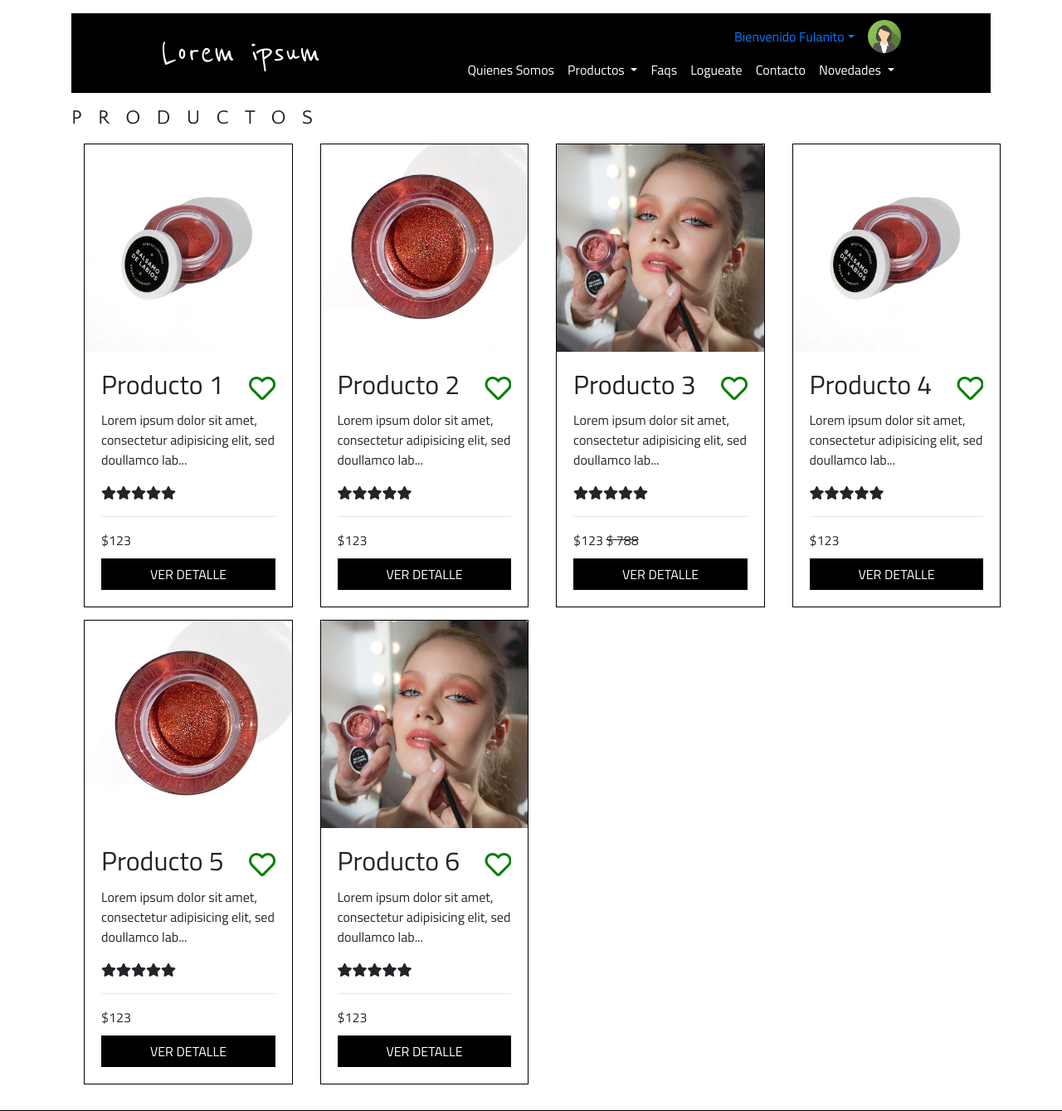
After one commit to TomasMVazquez/lorem_ipsum, a PHP site: page /productos2.php in a window 1280 px wide. The commit adds this page. Shown: the top 1339 px of the page at 83% size. Run offline with PHP 8.4, Linux system fonts and the light colour scheme; some libraries are stand-ins or nearby versions; some web fonts are replaced.

Commit message:
v 0.3.4 Agrego productos, listado y detalle de productos con php

```diff
--- a/css/gaby.css
+++ b/css/gaby.css
@@ -31,7 +31,7 @@ ul, ol {
 
 }
 
-.banner {
+.encabezado {
   background-color: #F9F7F7;
   max-width: 100%;
   margin: 0 auto;
@@ -44,18 +44,6 @@ ul, ol {
   width: 100%;
 }
 
-.listado-productos {
-  display: flex;
-  flex-direction: row;
-  justify-content: space-between;
-  align-items: flex-start;
-}
-
-.producto {
-  max-width: 100%;
-  margin: 10px auto 0px auto;
-
-}
 
 .banner-seccion-producto {
   position: relative;
@@ -79,9 +67,63 @@ h2.titseccion {
 
 }
 
-.img-producto {
-  max-width: 100%;
 
+/* LISTADO PRODUCTOS */
+
+.listado-productos {
+
+}
+
+/* CARD */
+
+.producto {
+  padding: 0;
+  border-radius: 0;
+  margin: 0px 5px 5px 5px;
+  border: 1px solid black;
+  width: 99%;
+
+
+}
+
+.encabezado-producto {
+  overflow: hidden;
+
+}
+
+.nombre-producto {
+  float: left;
+  font-size: 2em;
+}
+.corazon {
+  float: right;
+  font-size: 2em;
+  color: green;
+}
+
+.boton-detalle {
+  margin-top: 10px;
+}
+
+.btn-detalle {
+  display: inline-block;
+  font-weight: 400;
+  color: white;
+  text-align: center;
+  vertical-align: middle;
+  -webkit-user-select: none;
+  -moz-user-select: none;
+  -ms-user-select: none;
+  user-select: none;
+  background-color: black;
+  border: 1px solid transparent;
+  padding: 0.375rem 0.75rem;
+  font-size: 1rem;
+  line-height: 1.5;
+  border-radius: 0.25rem;
+  transition: color 0.15s ease-in-out, background-color 0.15s ease-in-out, border-color 0.15s ease-in-out, box-shadow 0.15s ease-in-out;
+  border-radius: 0px;
+  text-transform: uppercase;
 }
 
 .detalle {
@@ -90,32 +132,35 @@ h2.titseccion {
   background-color: #F9F7F7;
 }
 
-.ordenar {
-  padding: 20px;
-  border-top: 1px solid rgba(0,0,0,.125);
+.producto-detallado {
 
 }
 
+
 /* --------------------------------------------------------------------------------- MEDIA QUERYs */
 /* Phones Landscape */
-@media (min-width:480px){
+@media (min-width:576px){
+  .producto {
+    margin-right: 15px;
+    margin-bottom: 15px;
+    margin-left: 15px;
+  }
 }
+
 /* Tablets */
 @media (min-width:768px){
+  .banner-seccion-producto {
+    display: none;
+  }
+
+  .corazon {
+    float: left;
+  }
 }
 /* Desktops */
 @media (min-width:992px){
-
-  /* BOTNONES EN EL FORMULARIO */
-  .btnLogin {
-  width: 100%;
-  }
-  .btnLogin:hover{
-    opacity: 0.8;
-    box-shadow: 0 8px 16px 0 rgba(0,0,0,0.2), 0 6px 20px 0 rgba(0,0,0,0.19);
-  }
-  .cancelbtn{
-    display: none;
+  .corazon {
+    float: right;
   }
 }
 /* Widescreen */
--- /dev/null
+++ b/includes/listado.php
@@ -0,0 +1,100 @@
+<?php
+$listadoProductos = [
+  [
+    "id" => 1,
+    "nombre" => "Producto 1",
+    "descripcion" => "Lorem ipsum dolor sit amet, consectetur adipisicing elit, sed doullamco laboris nisi ut aliquip ex ea commodo consequat. Duis a",
+    "precio" => 123,
+    "precio_oferta" => null,
+    "stock" => 5,
+    "calificacion" => 3,
+    "comentarios" => 14,
+    "imagen-principal" => "imgs/items/1.jpg",
+    "imagenes-secundarias" => [
+      "imgs/items/1-1-min.jpg",
+      "imgs/items/1-2-min.jpg",
+      "imgs/items/1-3-min.jpg",
+    ]
+  ],
+  [
+    "id" => 2,
+    "nombre" => "Producto 2",
+    "descripcion" => "Lorem ipsum dolor sit amet, consectetur adipisicing elit, sed doullamco laboris nisi ut aliquip ex ea commodo consequat. Duis a",
+    "precio" => 123,
+    "precio_oferta" => null,
+    "stock" => 5,
+    "calificacion" => 3,
+    "comentarios" => 14,
+    "imagen-principal" => "imgs/items/2.jpg",
+    "imagenes-secundarias" => [
+      "imgs/items/1-1-min.jpg",
+      "imgs/items/1-2-min.jpg",
+      "imgs/items/1-3-min.jpg",
+    ]
+  ],
+  [
+    "id" => 3,
+    "nombre" => "Producto 3",
+    "descripcion" => "Lorem ipsum dolor sit amet, consectetur adipisicing elit, sed doullamco laboris nisi ut aliquip ex ea commodo consequat. Duis a",
+    "precio" => 123,
+    "precio_oferta" => 788,
+    "stock" => 5,
+    "calificacion" => 3,
+    "comentarios" => 14,
+    "imagen-principal" => "imgs/items/3.jpg",
+    "imagenes-secundarias" => [
+      "imgs/items/1-1-min.jpg",
+      "imgs/items/1-2-min.jpg",
+      "imgs/items/1-3-min.jpg",
+    ]
+  ],
+  [
+    "id" => 4,
+    "nombre" => "Producto 4",
+    "descripcion" => "Lorem ipsum dolor sit amet, consectetur adipisicing elit, sed doullamco laboris nisi ut aliquip ex ea commodo consequat. Duis a",
+    "precio" => 123,
+    "precio_oferta" => null,
+    "stock" => 5,
+    "calificacion" => 3,
+    "comentarios" => 14,
+    "imagen-principal" => "imgs/items/1.jpg",
+    "imagenes-secundarias" => [
+      "imgs/items/1-1-min.jpg",
+      "imgs/items/1-2-min.jpg",
+      "imgs/items/1-3-min.jpg",
+    ]
+  ],
+  [
+    "id" => 5,
+    "nombre" => "Producto 5",
+    "descripcion" => "Lorem ipsum dolor sit amet, consectetur adipisicing elit, sed doullamco laboris nisi ut aliquip ex ea commodo consequat. Duis a",
+    "precio" => 123,
+    "precio_oferta" => null,
+    "stock" => 5,
+    "calificacion" => 3,
+    "comentarios" => 14,
+    "imagen-principal" => "imgs/items/2.jpg",
+    "imagenes-secundarias" => [
+      "imgs/items/1-1-min.jpg",
+      "imgs/items/1-2-min.jpg",
+      "imgs/items/1-3-min.jpg",
+    ]
+  ],
+  [
+    "id" => 6,
+    "nombre" => "Producto 6",
+    "descripcion" => "Lorem ipsum dolor sit amet, consectetur adipisicing elit, sed doullamco laboris nisi ut aliquip ex ea commodo consequat. Duis a",
+    "precio" => 123,
+    "precio_oferta" => null,
+    "stock" => 5,
+    "calificacion" => 3,
+    "comentarios" => 14,
+    "imagen-principal" => "imgs/items/3.jpg",
+    "imagenes-secundarias" => [
+      "imgs/items/1-1-min.jpg",
+      "imgs/items/1-2-min.jpg",
+      "imgs/items/1-3-min.jpg",
+    ]
+  ],
+]
+ ?>
--- /dev/null
+++ b/productos2.php
@@ -0,0 +1,65 @@
+<?php
+$title="Lorem ipsum | Productos";
+?>
+<!DOCTYPE html>
+<html lang="en" dir="ltr">
+<?php require_once("includes/head.php"); ?>
+<?php require_once("includes/listado.php"); ?>
+
+  <body>
+
+    <div class="container">
+      <?php require_once("includes/header.php"); ?>
+
+      <div class="row">
+        <div class="col-12">
+          <h1 class="tipografia">Productos</h1>
+          <section class="banner-seccion-producto">
+            <img class="img-fluid imgbanner" src="imgs/banner-seccion-producto.png" alt="banner">
+            <h2 class="titseccion"> Labios</h2>
+          </section>
+        </div>
+      </div>
+
+<!--listado de articulos-->
+
+  <div class="row listado-productos">
+    <?php foreach ($listadoProductos as $unProducto): ?>
+      <div class="col-md-6 col-lg-3">
+        <div class="card producto">
+        <img src="<?=$unProducto["imagen-principal"]?>" class="card-img-top" alt="Esta es la imagen 1">
+        <div class="card-body">
+          <div class="encabezado-producto">
+            <h5 class="card-title nombre-producto"><?=$unProducto["nombre"]?></h5>
+            <div><ul class="corazon">
+              <li style="width:20%"><i class="far fa-heart"></i></li>
+            </ul></div>
+          </div>
+          <p class="card-text"><?=substr($unProducto["descripcion"], 0, 75) . "..."?></p>
+          <p style="width:80%" class="card-text">
+            <i class="fa fa-star"></i><i class="fa fa-star"></i><i class="fa fa-star"></i><i class="fa fa-star"></i><i class="fa fa-star"></i>
+          </p>
+          <hr>
+          <div class="precio">
+            <span class="precio-nuevo"><?="$" . $unProducto["precio"]?></span>
+                <?php if ($unProducto["precio_oferta"]): ?>
+                  <del class="precio-viejo"><?= "$ " . $unProducto["precio_oferta"]?></del>
+                <?php endif; ?>
+
+          </div>
+          <div class="boton-detalle">
+            <a class="btn-detalle btn-block" href="detalle_producto2.php?<?="id=" . $unProducto["id"]?>" role="button">Ver detalle</a>
+          </div>
+        </div>
+      </div>
+    </div>
+    <?php endforeach; ?>
+
+  </div><!-- row -->
+
+</div><!-- container -->
+
+  <?php require_once("includes/footer.php"); ?>
+
+  </body>
+</html>
```
Also changed, not shown: detalle_producto2.php (added, +66 -0 lines), imgs/fondo-detalle-producto.jpg (added), imgs/items/1-1-min.jpg (added), imgs/items/1-2-min.jpg (added), imgs/items/1-3-min.jpg (added), imgs/items/1-min.jpg (added), imgs/items/2-min.jpg (added), imgs/items/3-min.jpg (added).
